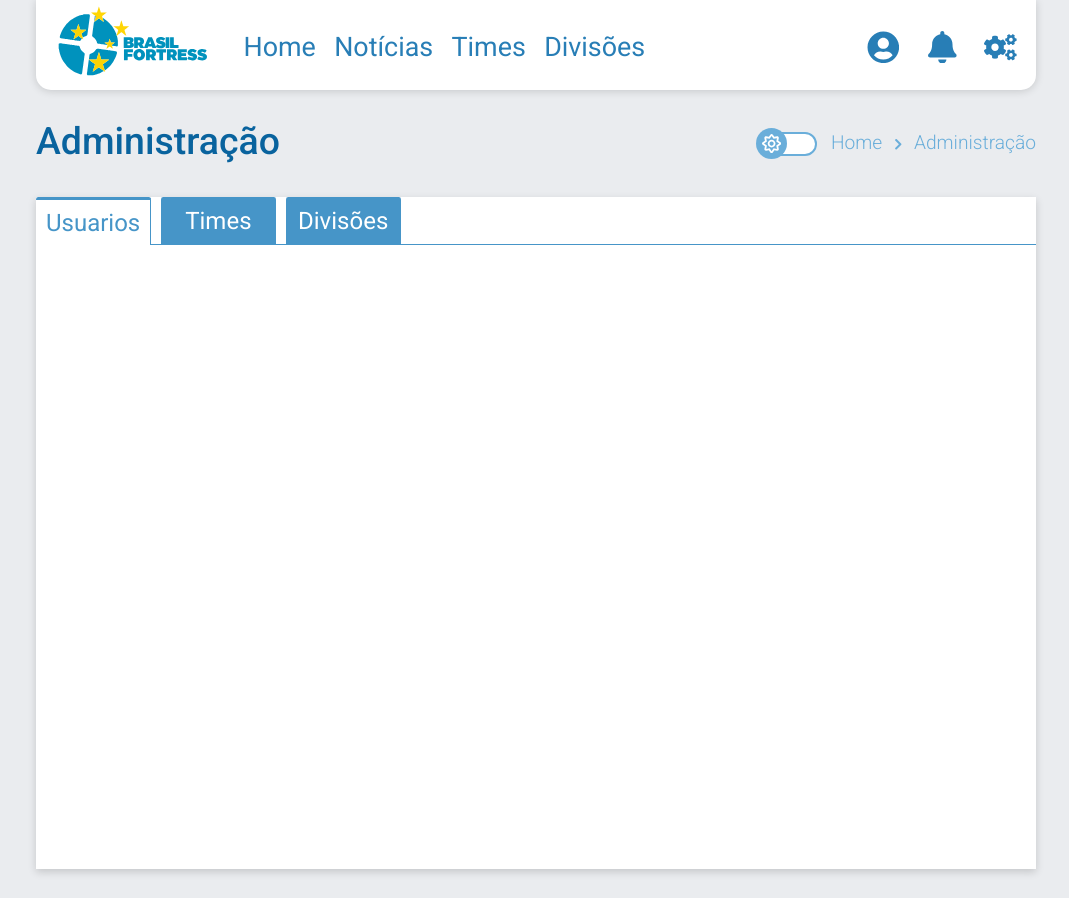
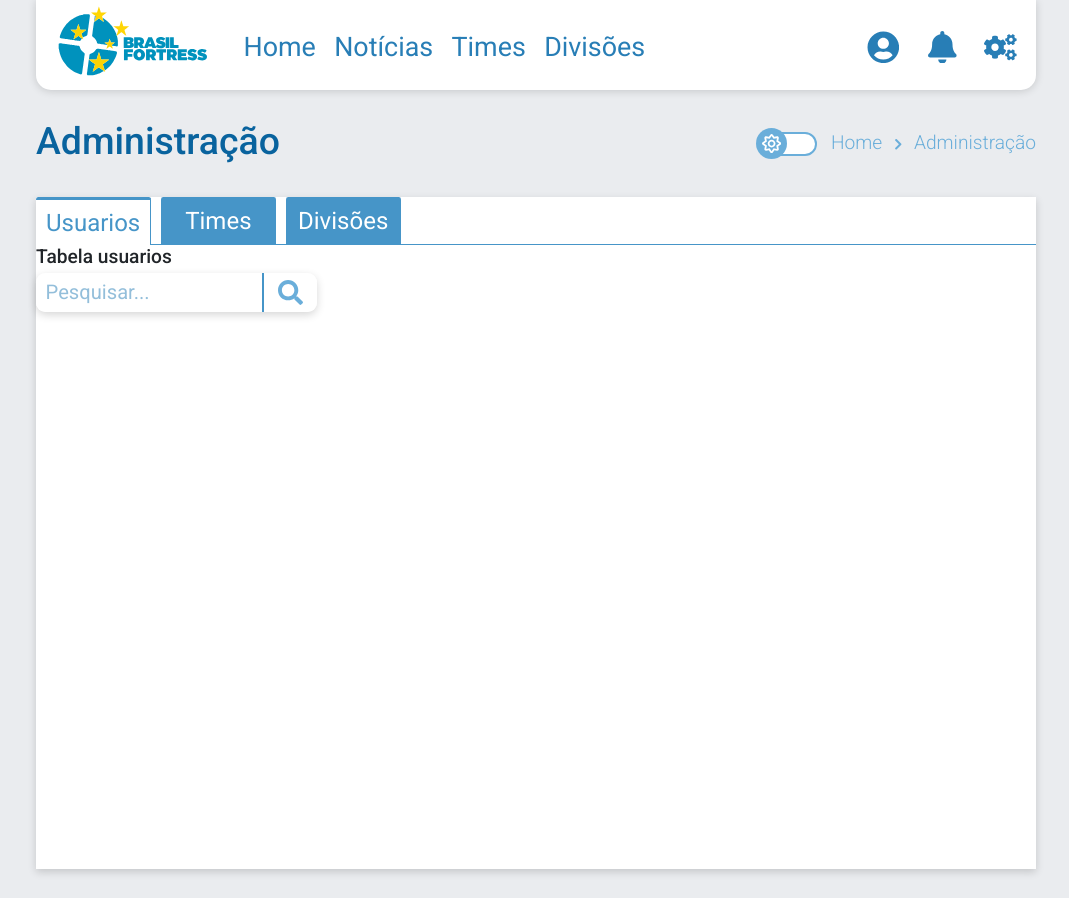
Before and after one commit to WeslynSouza/BFTF2, a React (Create React App) app in the folder client/: page /Administracao in a window 1280 px wide. Shown: the whole page, without its empty margins (104-1173 px from the left). Built offline with nearby package versions, Linux system fonts and the light colour scheme; the HTML template or start-up script is replaced by a standard one.

Commit message:
Ajustes input pesquisa

```diff
--- a/client/src/pages/administracao/usuarios/index.tsx
+++ b/client/src/pages/administracao/usuarios/index.tsx
@@ -1,6 +1,24 @@
+import { useState } from 'react';
+import InputPesquisa from '../../../components/input-pesquisa';
+import { FaPen, FaTrash } from 'react-icons/fa';
+import { Tab } from 'react-bootstrap';
+import * as Classes from '../../../assets/assets';
+
+import './style.css';
 
 export default function Usuarios() {
+
+    const [ pesquisa, setPesquisa ] = useState('');
+
     return (
-        <div></div>
+        <div className='usuarios-tab-container'>
+            <div className="usuarios-tab-infos">
+                <h2>Tabela usuarios</h2>
+
+                <InputPesquisa value={pesquisa}
+                    setValue={setPesquisa} height='4rem' inputWidth='23.53rem'
+                    buttonWidth='5.7rem' fontInput='2.1rem' fontButton='2.6rem'/>
+            </div>
+        </div>
     )
 }
```
